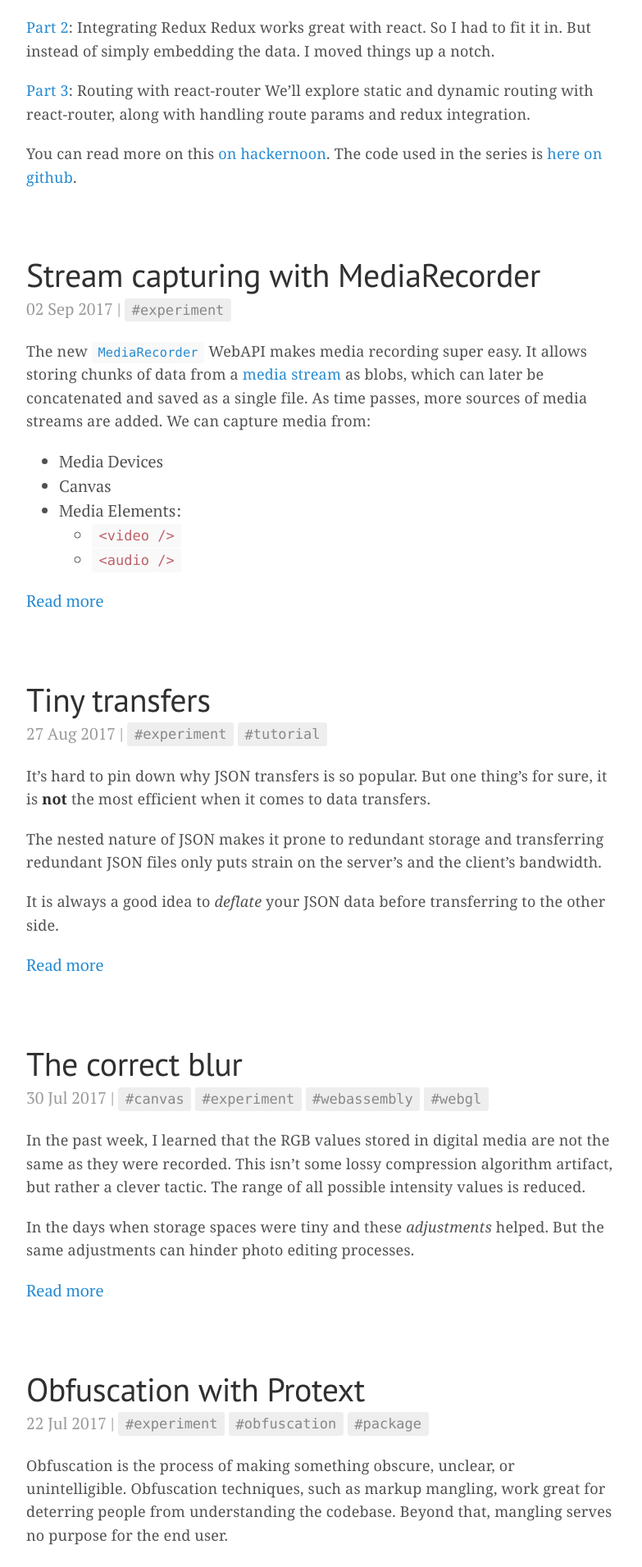
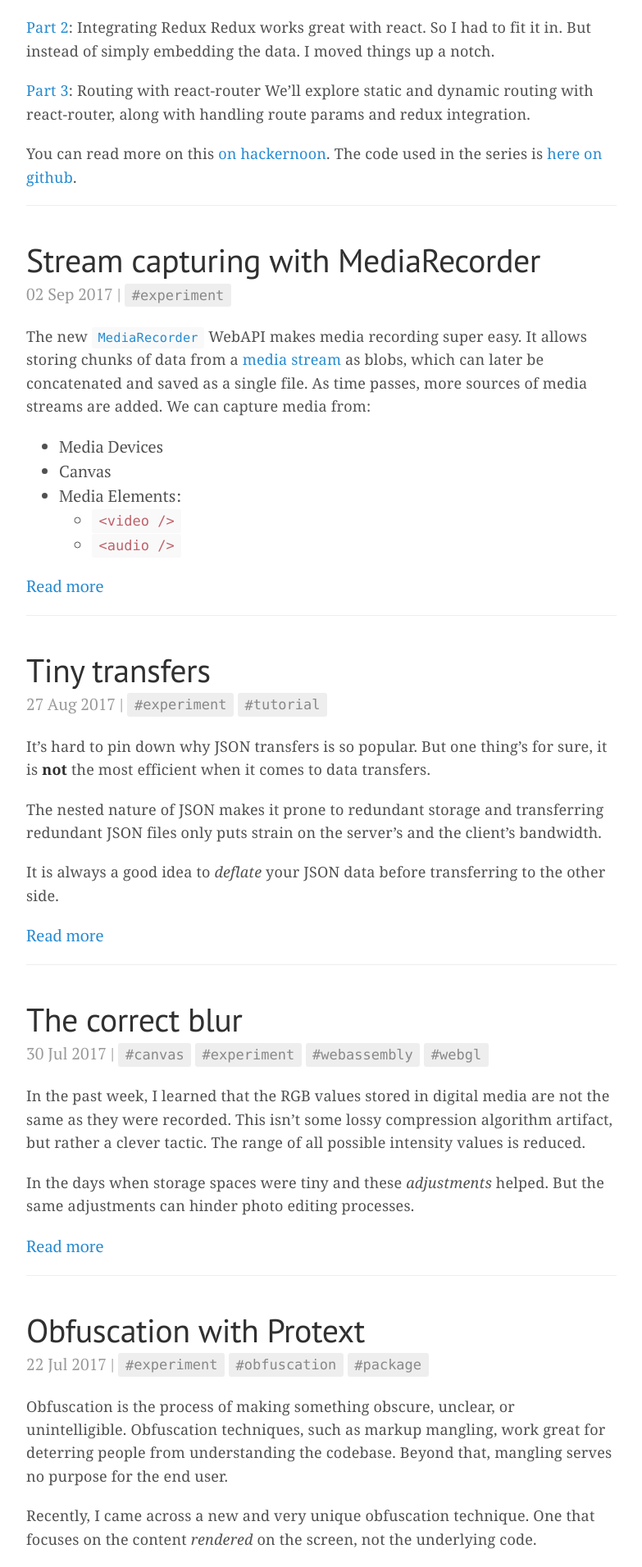
Before and after one commit to zhirzh/zhirzh.github.io, a Jekyll site: the page built from index.html, in a window 1280 px wide. Shown: the part 476-2387 px from the top of the page at 82% size, without its empty margins (248-1031 px from the left). Built offline with Jekyll 4.4.1, drawn with Linux system fonts in a browser that asks for light colours; the list of posts is cut into pages by our own code.

Commit message:
add border to posts on main page

```diff
--- a/index.html
+++ b/index.html
@@ -24,6 +24,8 @@
    {% if post.content contains '<!-- preview -->' %}
       <a href="{{ site.baseurl }}{{ post.url }}">Read more</a>
    {% endif %}
+
+   <hr style="margin-top: 1em" />
   </div>
   {% endfor %}
 </div>
--- a/public/css/index.css
+++ b/public/css/index.css
@@ -73,3 +73,7 @@
   font-size: 18px;
   line-height: 1.58;
 }
+
+.post {
+  margin-bottom: 2em;
+}
```
